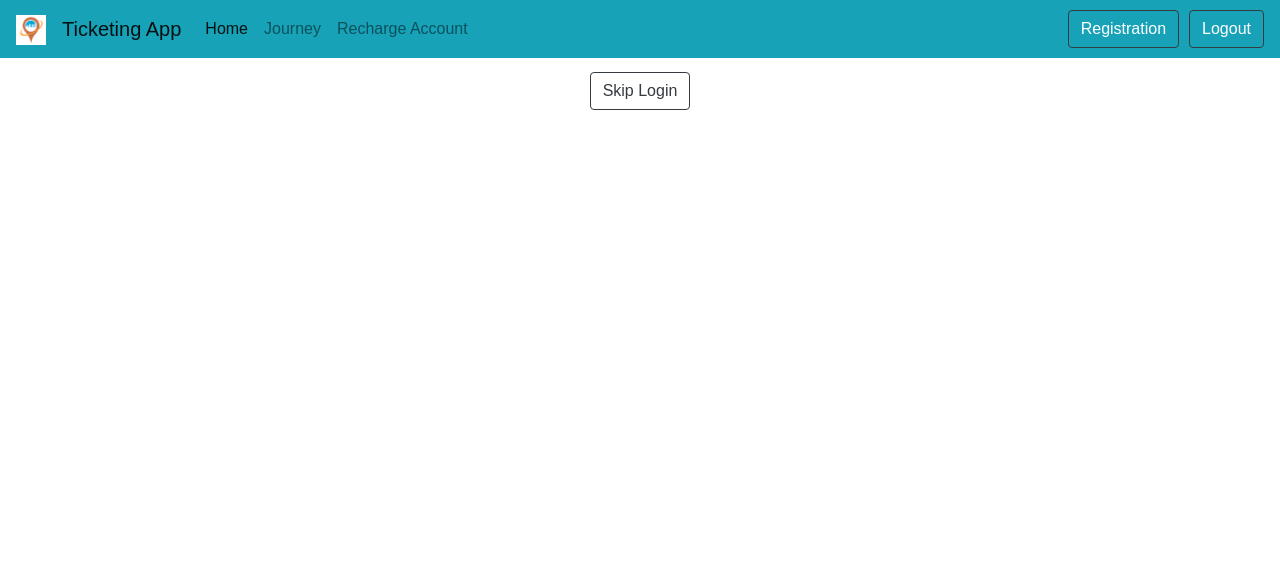
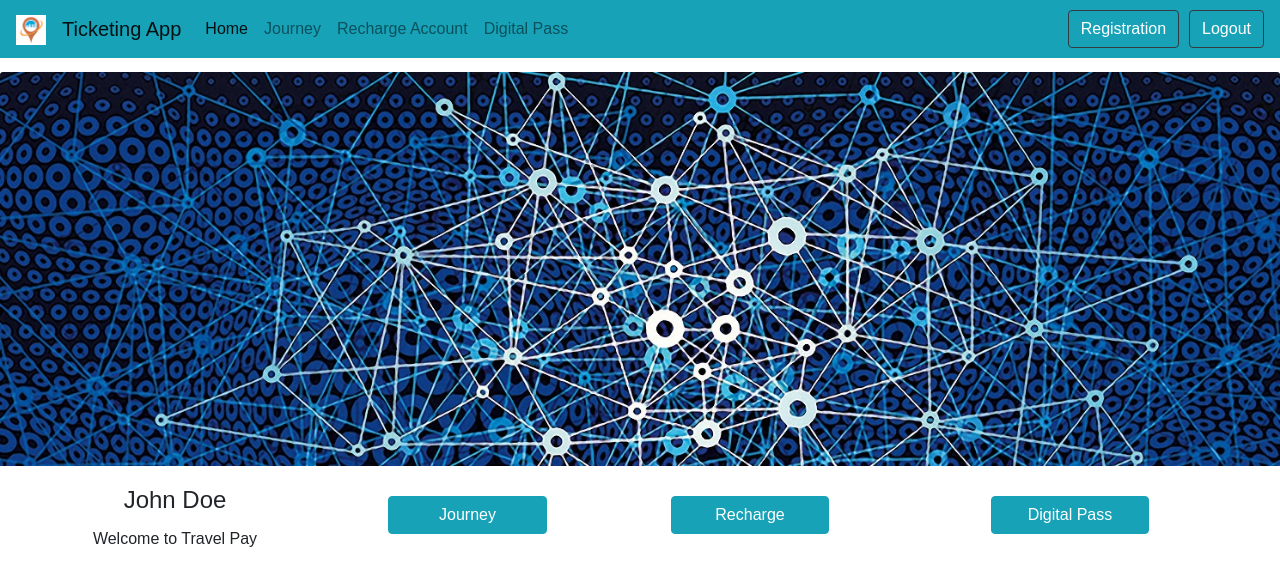
Before and after one commit to hiranthaA/csse_ticketing_system, a React (Create React App) app: page / in a window 1280 px wide. Both pictures are taken after a click on the link 31 px from the left and 28 px from the top of the page. Shown: the top 586 px of the page. Built offline with nearby package versions, Linux system fonts and the light colour scheme.

Commit message:
digital Pass feature added

```diff
--- /dev/null
+++ b/src/components/body/content/digitalpass/digitalpass.js
@@ -0,0 +1,17 @@
+import React, { Component } from 'react';
+
+class DigitalPass extends Component {
+    constructor(props) {
+        super(props);
+        this.state = {  }
+    }
+    render() {
+        return (
+            <div>
+                this is Digital Pass component
+            </div>
+        );
+    }
+}
+
+export default DigitalPass;
--- a/src/components/body/content/home/home.css
+++ b/src/components/body/content/home/home.css
@@ -6,6 +6,11 @@
 .btnRecharge{
     padding-left: 43px;
     padding-right: 43px;
+}
+
+.btnDigiPass{
+    padding-left: 36px;
+    padding-right: 36px;
 }
 
 .thumbnail{
--- a/src/components/body/content/home/home.js
+++ b/src/components/body/content/home/home.js
@@ -13,23 +13,20 @@ class Home extends Component {
                     <img class="card-img-top" src="background2.jpg" alt="Card image" />
                     <div class="card-body">
                         <div className="row">
-                            <div className="col-xl-6 col-lg-6 col-md-6 col-sm-12 col-12">
+                            <div className="col-xl-3 col-lg-3 col-md-3 col-sm-12 col-12">
                                 <h4 class="card-title">John Doe</h4>
                                 <p class="card-text">Welcome to Travel Pay</p>
                             </div>
-                            <div className="col-xl-6 col-lg-6 col-md-6 col-sm-12 col-12">
-                                <div className="row justify-content-center">
-                                    {/* <div className="colJourney col-xl-4 col-lg-4 col-md-4 col-sm-12 col-12">
-                                    <a href="#" className="btn btnJourney btn-info" onClick={this.props.setMainBodyContent("recharge")}>Journey</a>
-                                    </div>
-                                    <div className="colRecharge col-xl-4 col-lg-4 col-md-4 col-sm-12 col-12">
-                                    <a href="#" className="btn btnRecharge btn-info">Recharge</a>
-                                    </div> */}
-                                    <div className="colJourney col-xl-4 col-lg-4 col-md-4 col-sm-12 col-12">
+                            <div className="col-xl-9 col-lg-9 col-md-9 col-sm-12 col-12">
+                                <div className="row justify-content-left">
+                                    <div className="colJourney col-xl-3 col-lg-3 col-md-3 col-sm-12 col-12">
                                         <button type="button" className="btn btn-info btnJourney" onClick={()=> this.props.setMainBodyContent("journey")}>Journey</button>
                                     </div>
-                                    <div className="colRecharge col-xl-4 col-lg-4 col-md-4 col-sm-12 col-12">
+                                    <div className="colRecharge col-xl-4 col-lg-4 col-md-3 col-sm-12 col-12">
                                         <button type="button" className="btn btn-info btnRecharge" onClick={()=> this.props.setMainBodyContent("recharge")}>Recharge</button>
+                                    </div>
+                                    <div className="colRecharge col-xl-4 col-lg-4 col-md-3 col-sm-12 col-12">
+                                        <button type="button" className="btn btn-info btnDigiPass" onClick={()=> this.props.setMainBodyContent("digitalpass")}>Digital Pass</button>
                                     </div>
                                 </div>
                             </div>
--- a/src/components/body/mainbody.js
+++ b/src/components/body/mainbody.js
@@ -4,6 +4,7 @@ import Recharge from './content/recharge/recharge';
 import Home from './content/home/home';
 import Login from './content/login/login';
 import Registration from './content/registration/registration';
+import DigitalPass from './content/digitalpass/digitalpass';
 
 class MainBody extends Component {
     constructor(props) {
@@ -24,12 +25,12 @@ class MainBody extends Component {
 
         if(this.state.loadedContent==="journey"){
             loadcontent = (
-                <Journey/>
+                <Journey setMainBodyContent={this.setMainBodyContent}/>
             );
         }
         else if(this.state.loadedContent==="recharge"){
             loadcontent = (
-                <Recharge/>
+                <Recharge setMainBodyContent={this.setMainBodyContent}/>
             );
         }
         else if(this.state.loadedContent==="login"){
@@ -39,12 +40,17 @@ class MainBody extends Component {
         }
         else if(this.state.loadedContent==="reg"){
             loadcontent = (
-                <Registration/>
+                <Registration setMainBodyContent={this.setMainBodyContent}/>
             );
         }
         else if(this.state.loadedContent==="home"){
             loadcontent = (
                 <Home setMainBodyContent={this.setMainBodyContent}/>
+            );
+        }
+        else if(this.state.loadedContent==="digitalpass"){
+            loadcontent = (
+                <DigitalPass setMainBodyContent={this.setMainBodyContent}/>
             );
         }
 
--- a/src/components/header/header.js
+++ b/src/components/header/header.js
@@ -11,7 +11,7 @@ class Header extends Component {
             <div>
                 <nav class="navbar nodesktop navbar-expand-lg fixed-top navbar-light bg-info">
                     <a class="navbar-brand" href="#">
-                        <img src="appLogo.png" width="30" height="30" alt="" />
+                        <img src="appLogo.png" width="30" height="30" alt="" onClick={()=> this.props.setBodyContent("home")}/>
                     </a>
                     <a class="navbar-brand" href="#">Ticketing App</a>
                     <button class="navbar-toggler" type="button" data-toggle="collapse" data-target="#navbarSupportedContent" aria-controls="navbarSupportedContent" aria-expanded="false" aria-label="Toggle navigation">
@@ -29,6 +29,9 @@ class Header extends Component {
                             <li class="nav-item">
                                 <a class="nav-link" href="#" onClick={()=> this.props.setBodyContent("recharge")}>Recharge Account</a>
                             </li>
+                            <li class="nav-item">
+                                <a class="nav-link" href="#" onClick={()=> this.props.setBodyContent("digitalpass")}>Digital Pass</a>
+                            </li>
                         </ul>
                         <form class="form-inline my-2 my-lg-0">
                             <button className="btn btnreg btn-outline-dark text-white my-2 my-sm-0" type="button" onClick={()=> this.props.setBodyContent("reg")}>Registration</button>
```
